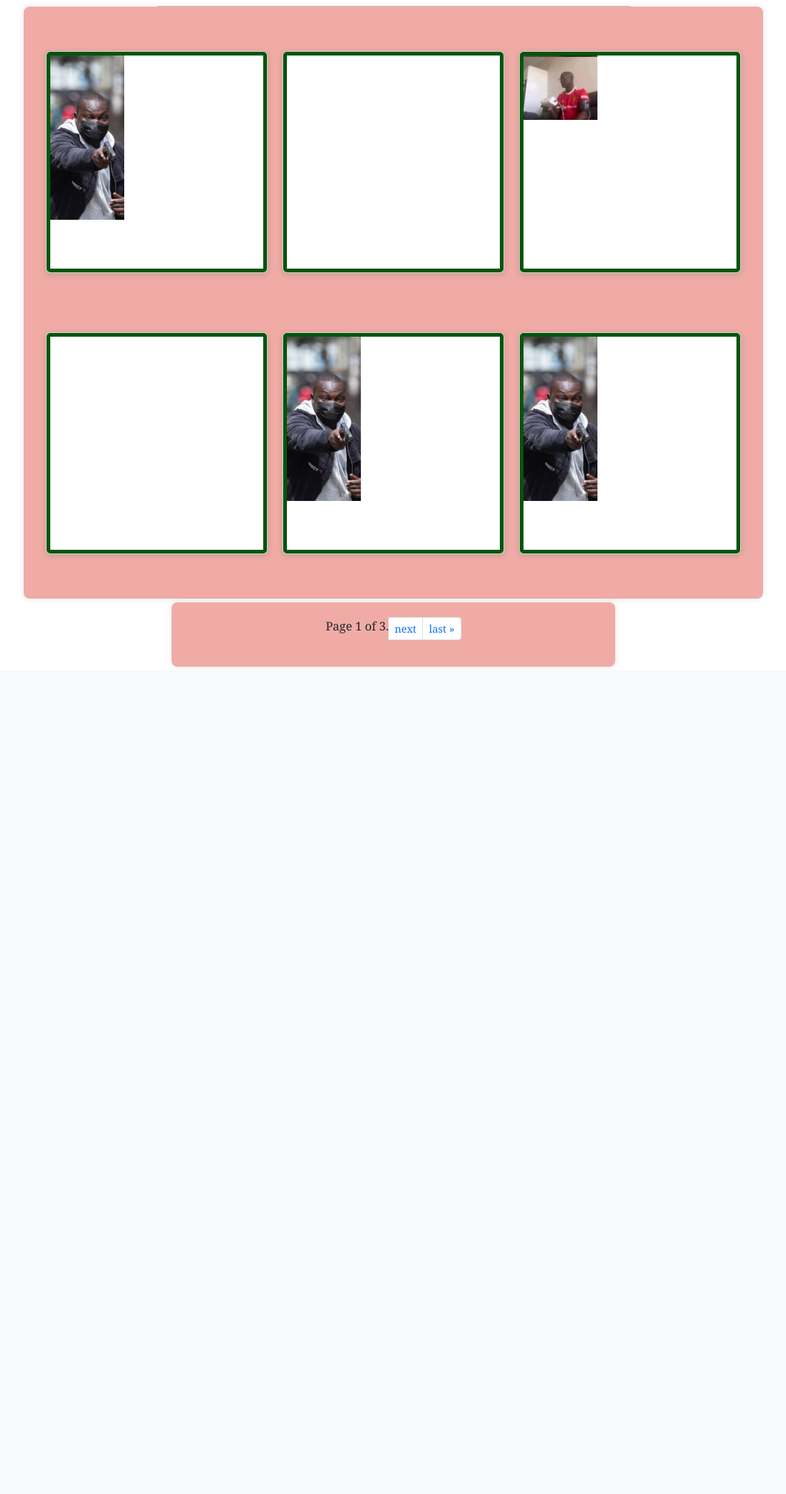
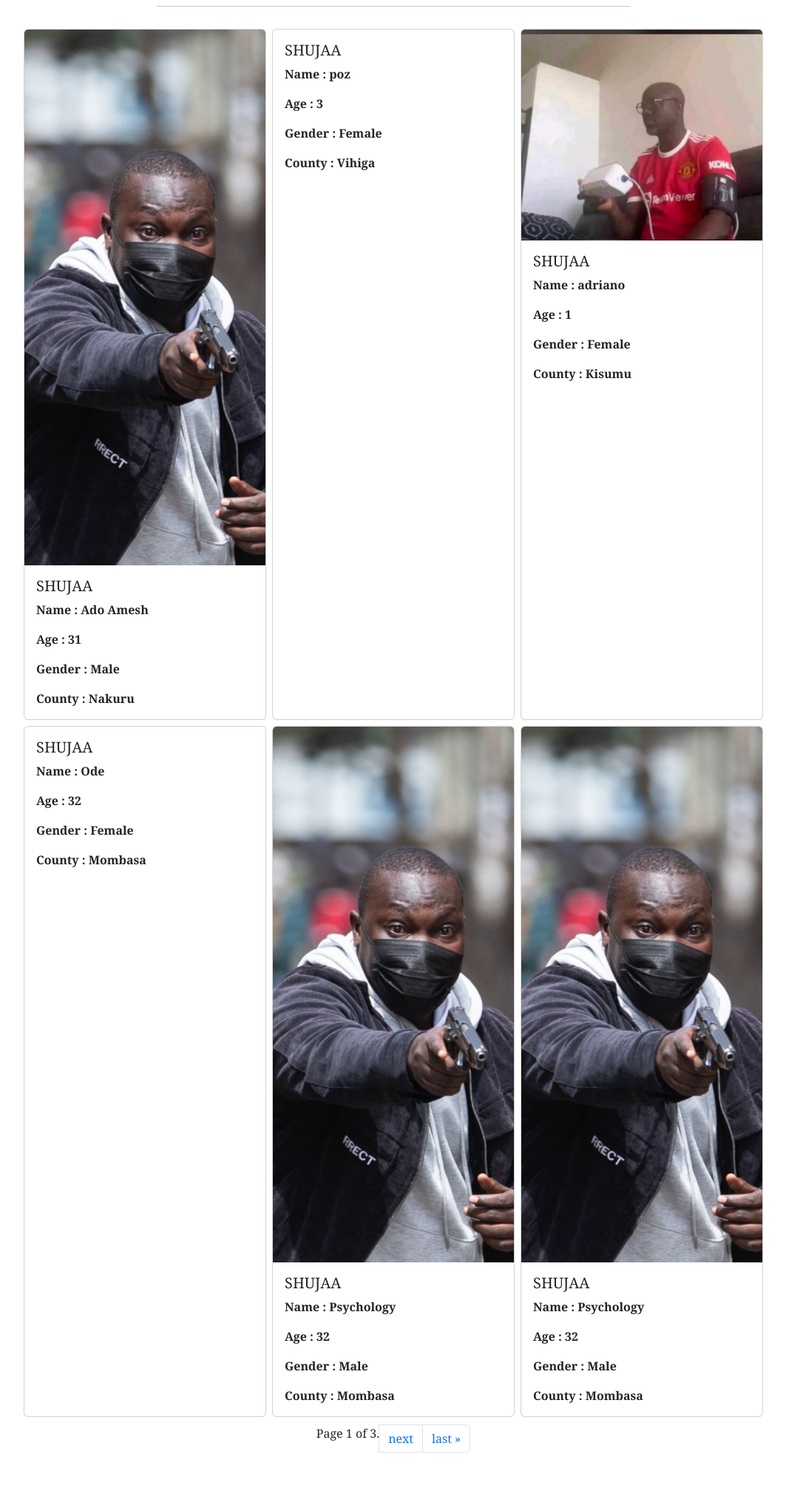
Before and after one commit to DarthDanAmesh/todo, a Django app: page / in a window 1280 px wide. Shown: the part 102-2121 px from the top of the page at 74% size, without its empty margins (108-1171 px from the left). Before the commit the page ends 1003 px from the top, so only its background shows below. Run offline with Django 3.2, Linux system fonts and the light colour scheme; data comes from the database, SQL or seed files in the repository; both versions use the stored data as it was after the commit.

Commit message:
cleanup pagination nav

```diff
--- a/home/static/css/main.css
+++ b/home/static/css/main.css
@@ -5,8 +5,8 @@
     font-family: "Georgia", Georgia Bold;
   }
 
-  .post-list {
-    max-width: 350px;
+  #mzalendo-list {
+    max-width: 1000px;
     border-radius: 4px;
     margin: 30px auto;
     display: flex;
@@ -14,194 +14,6 @@
     justify-content: space-around;
   }
 
-  .card {
-    margin: 10px 0;
-    box-shadow: 0 2px 5px rgba(114, 201, 128, 0.16), 0 2px 10px rgba(0, 0, 0, 0.12);
-    transition: all 0.3s ease-in-out;
-    width: 300px;
-    height: 300px;
+  .pag-navigation{
+    margin: 10px;
   }
-
-  .card:hover .card-content {
-    opacity: 1;  /* Reveal content on hover */
-  }
-
-  .card-content {
-    position: absolute;
-    top: 0;
-    left: 0;
-    width: 100%;
-    height: 100%;
-    background-color: rgba(43, 175, 65, 0.5);  /* Semi-transparent black background */
-    color: rgb(206, 118, 118);  /* White text for readability */
-    opacity: 0;  /* Initially hide the content */
-    transition: opacity 0.3s ease-in-out;  /* Smooth transition effect */
-    text-align: center;  /* Center the content within the card */
-    line-height: 40px;  /* Adjust line height for better spacing */
-    display: flex;  /* Allow content to flex vertically */
-    flex-direction: column;  /* Stack content vertically */
-    justify-content: center;  /* Center content vertically within card */
-    align-items: center;  /* Center content horizontally within card */
-  }
-
-  .card-title {
-    font-weight: bold;
-    color: #a50a0a;
-  }
-
-  .img-fluid{
-    max-width: 70%;
-    height: 100%;
-  }
-
-  .card .box {
-    position: relative;
-    width: 100%;
-    height: 100%;
-    border: 5px solid #04550b;
-    border-radius: 5px;
-    box-sizing: border-box;
-  }
-
-  .card .box img {
-    position: absolute;
-    top: 0;
-    left: 0;
-    width: 100%;
-    height: 100%;
-    object-fit: cover;
-  }
-
-
-  .container { /* Center the container */
-    max-width: 600px;
-    margin: 40px auto;
-    padding: 20px;
-    background-color: #f0aba6;
-    border-radius: 8px;
-    box-shadow: 0 0 10px rgba(0,0,0,0.1);
-  }
-
-  .nav-pagination { /* Center the container */
-    max-width: 600px;
-    margin: 5px auto;
-    padding: 20px;
-    background-color: #f0aba6;
-    border-radius: 8px;
-    box-shadow: 0 0 10px rgba(0,0,0,0.1);
-  }
-
-  .login-form {
-    background: linear-gradient(90deg, #e68c8c, #bfdfd0);
-    max-width: 400px; /* Adjust the maximum width as needed */
-    margin: 0 auto; /* Center the form horizontally */
-    padding: 20px;
-    border: 1px solid #ccc;
-    border-radius: 5px;
-  }
-
-  .create-form {
-    width: 100%;
-  }
-
-  /* Optional styling for the form elements */
-  .login-form form {
-    display: flex;
-    flex-direction: column;
-  }
-
-  .login-form label{
-    margin-bottom: 5px;
-    color: #fff;
-    font-weight: 700;
-  }
-
-  .create-form form {
-    display: flex;
-    flex-direction: column;
-}
-
-.create-form table {
-    width: 100%;
-    border-collapse: separate;
-    border-spacing: 0 15px;
-}
-
-.create-form td {
-    padding: 8px;
-    vertical-align: top;
-}
-
-.create-form td:first-child {
-    width: 30%;
-    text-align: right;
-    font-weight: bold;
-    color: #495057;
-}
-
-
-.create-form input[type="text"],
-.create-form input[type="number"],
-.create-form input[type="email"],
-.create-form input[type="password"],
-.create-form select,
-.create-form textarea {
-    width: 100%;
-    padding: 10px;
-    border: 1px solid #d3b491;
-    border-radius: 4px;
-    font-size: 16px;
-}
-
-.create-form input[type="file"] {
-    border: none;
-}
-
-@media (max-width: 768px) {
-    .container {
-        padding: 10px;
-    }
-
-    .create-form td:first-child {
-        text-align: left;
-    }
-
-    .create-form td {
-        display: block;
-        width: 100%;
-    }
-}
-
-.login-form2 input{
-    border: none;
-	border-bottom: 2px solid #D1D1D4;
-    color: #610303;
-	background: none;
-	padding: 10px;
-	padding-left: 24px;
-	font-weight: 700;
-	transition: .2s;
-  }
-
-  .login-form:active
-  .login-form:focus
-  .login-form:hover {
-	outline: none;
-	border-bottom-color: #516b5f;
-}
-
-.login-form2 button, .create-form button{
-    background-color: #5a8b74;
-    color: white;
-    border: none;
-    font-weight: 700;
-    padding: 10px 20px;
-    border-radius: 5px;
-    cursor: pointer;
-    font-size: 16px;
-    transition: background-color 0.3s ease;
-}
-
-.login-form2 button:hover, .create-form button:hover {
-    background-color: #2789da;
-}
--- a/home/templates/mzalendo/mzalendo_list.html
+++ b/home/templates/mzalendo/mzalendo_list.html
@@ -10,8 +10,8 @@
     {% include "../navbar.html" %}
     <h3 style="text-align: center;">Our National Heroes!!</h3>
     <hr style="width: 50%; margin: 0 auto;">
-    <section id="book-list">
-    <div class="container" style="display: flex; flex-wrap: wrap; justify-content: space-between; margin: 0 auto; max-width: 1000px;">
+    <section id="mzalendo-list">
+    <div class="row row-cols-1 row-cols-md-3 g-2">
         {% for mzalendo in page_obj %}
             {% include "partials/mzalendo.html" %}
         {% empty %}
@@ -20,8 +20,8 @@
 
     </div>
 
-    <div class="nav-pagination">
-        <ul class="pagination pagination-sm justify-content-center">
+    <div class="pag-navigation">
+        <ul class="pagination justify-content-center">
 
             {% if page_obj.has_previous %}
                 <li class="page-item"><a class="page-link" href="?page=1">&laquo; first</a></li>
--- a/home/templates/partials/mzalendo.html
+++ b/home/templates/partials/mzalendo.html
@@ -1,19 +1,17 @@
 {% load humanize %}
 {% load hitcount_tags %}
 
-<div class="post-list">
-    <div class="card">
-      <div class="box">
+    <div class="col">
+      <div class="card h-100">
         {% if mzalendo.cover %}
-        <img src="{{ mzalendo.cover.url }}" alt="Cover Image" style="width: 100px; height: auto;">
+        <img src="{{ mzalendo.cover.url }}" alt="Cover Image" class="card-img-top">
         {% endif %}
-        <div class="card-content">
-          <span class="card-title"> SHUJAA </b></span>
-          <span class="card-title"><a class="page-link" href="{% url 'mzalendo:mzalendo_detail' mzalendo.pk %}"><b>Name : {{ mzalendo.name }}</b></a></span>
-          <span class="card-title"><b>Age : {{ mzalendo.age }}</b></span>
-          <span class="card-title"><b>Gender : {{ mzalendo.gender }}</b></span>
-          <span class="card-title"><b>County : {{ mzalendo.county }}</b></span>
+        <div class="card-body">
+          <h5 class="card-title"> SHUJAA </b></h5>
+          <p class="card-text"><a class="page-link" href="{% url 'mzalendo:mzalendo_detail' mzalendo.pk %}"><b>Name : {{ mzalendo.name }}</b></a></p>
+          <p class="card-text"><b>Age : {{ mzalendo.age }}</b></p>
+          <p class="card-text"><b>Gender : {{ mzalendo.gender }}</b></p>
+          <p class="card-text"><b>County : {{ mzalendo.county }}</b></p>
         </div>
       </div>
     </div>
-  </div>
```
Also changed, not shown: db.sqlite3.
